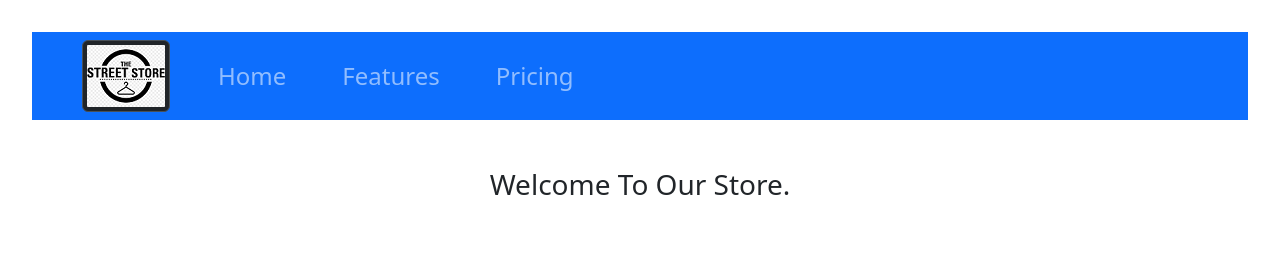
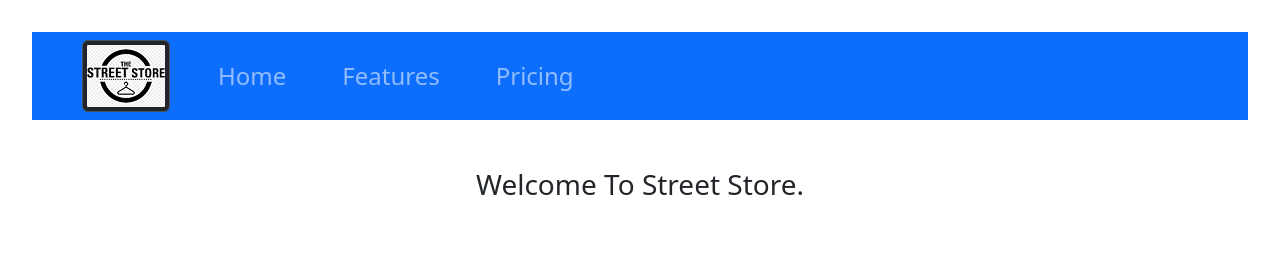
Before and after one commit to general88/BS_react_shopping_page, a React (Vite) app: page / in a window 1280 px wide. Shown: the top 258 px of the page. Built offline with nearby package versions, Linux system fonts and the light colour scheme.

Commit message:
heading edit

```diff
--- a/src/assets/components/heading/Heading.jsx
+++ b/src/assets/components/heading/Heading.jsx
@@ -3,7 +3,7 @@ import React from "react";
 const Heading = () => {
   return (
     <div>
-      <h3 className="mt-5 text-center">Welcome To Our Store.</h3>
+      <h3 className="mt-5 text-center">Welcome To Street Store.</h3>
       <h1 className="mt-5 text-center">WE ARE GLAD YOU VISIT</h1>
     </div>
   );
```
